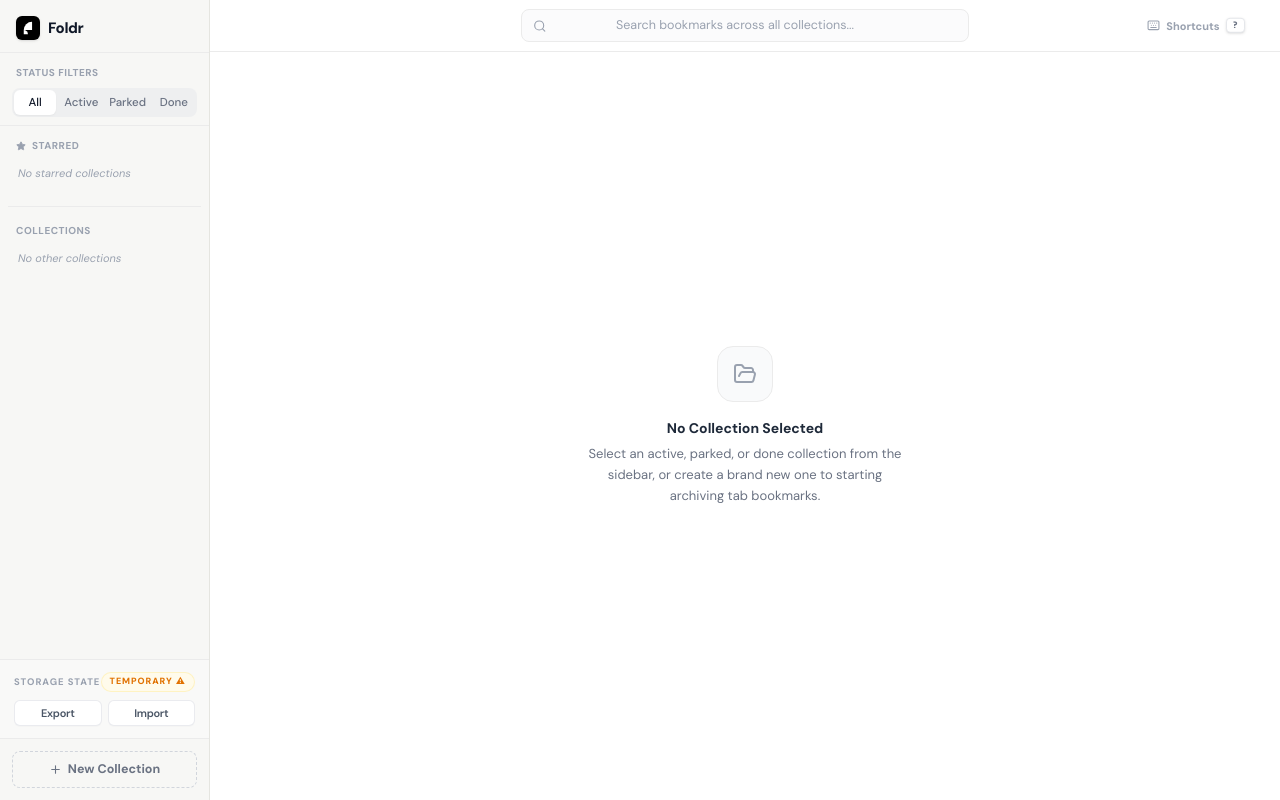
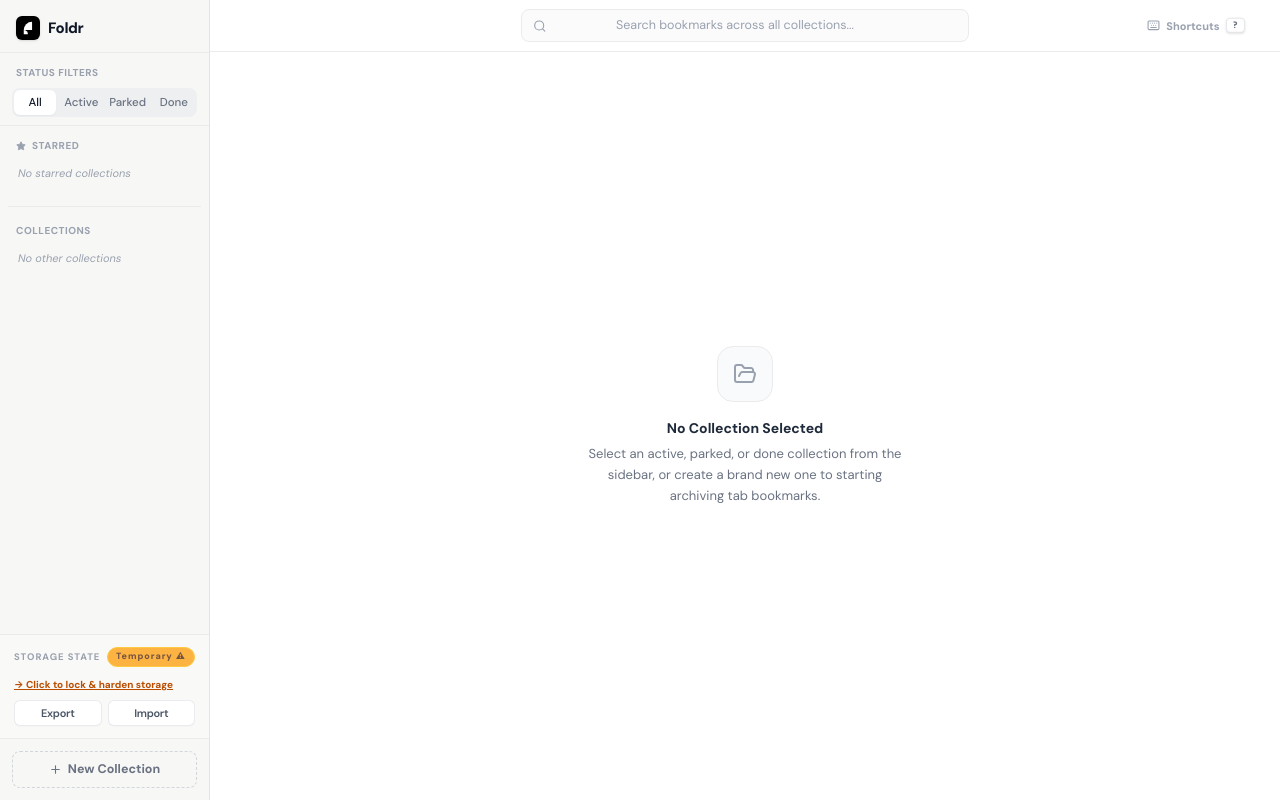
Before and after one commit to Pras-Pat/Foldr, a React (Vite) app: page / in a window 1280 px wide. Built offline with nearby package versions, Linux system fonts and the light colour scheme.

Commit message:
feat: add storage persistence hardening
Implement requestHardenedStorage to upgrade browser storage persistence via the StorageManager API and provide guidance for manual persistence via bookmarking.

```diff
--- a/src/App.tsx
+++ b/src/App.tsx
@@ -137,6 +137,52 @@ export default function App() {
     fileReader.readAsText(file);
     // Reset file input value to allow importing the same file again
     e.target.value = '';
+  };
+
+  const requestHardenedStorage = async () => {
+    if (typeof window === 'undefined' || !navigator.storage) {
+      showToast("Storage API is not supported in this browser.", "error");
+      return;
+    }
+
+    try {
+      const alreadyPersisted = await navigator.storage.persisted();
+      if (alreadyPersisted) {
+        setIsPersisted(true);
+        showToast("Storage state is already fully Hardened!", "success");
+        return;
+      }
+
+      // Try initial query
+      const granted = await navigator.storage.persist();
+      if (granted) {
+        setIsPersisted(true);
+        showToast("Storage state upgraded to Hardened!", "success");
+        return;
+      }
+
+      // If denied, tell them about browser rules (such as notification auto-grant or bookmark rules)
+      if ('Notification' in window) {
+        showToast("Opening prompt: grant permission to auto-enable secure storage.", "info");
+        const permission = await Notification.requestPermission();
+        if (permission === 'granted') {
+          const forceGranted = await navigator.storage.persist();
+          setIsPersisted(forceGranted);
+          if (forceGranted) {
+            showToast("Success! Storage state upgraded and Hardened.", "success");
+          } else {
+            showToast("Permission accepted! Please bookmark this tab to lock it.", "info");
+          }
+        } else {
+          showToast("Permission declined. To harden, please bookmark this tab manually.", "info");
+        }
+      } else {
+        showToast("To complete hardening, please bookmark this tab in your browser.", "info");
+      }
+    } catch (e) {
+      console.error(e);
+      showToast("Could not request hardening automatically.", "error");
+    }
   };
 
   // Helper: Cycle collection statuses Active -> Parked -> Done -> Active
@@ -419,6 +465,7 @@ export default function App() {
         isPersisted={isPersisted}
         onExportBackup={handleExportBackup}
         onImportBackup={handleImportBackup}
+        onRequestHarden={requestHardenedStorage}
       />
 
       {/* Flexible Right Main Content Viewport */}
--- a/src/components/Sidebar.tsx
+++ b/src/components/Sidebar.tsx
@@ -20,6 +20,7 @@ interface SidebarProps {
   isPersisted: boolean;
   onExportBackup: () => void;
   onImportBackup: (e: React.ChangeEvent<HTMLInputElement>) => void;
+  onRequestHarden: () => void;
 }
 
 export const Sidebar: React.FC<SidebarProps> = ({
@@ -34,6 +35,7 @@ export const Sidebar: React.FC<SidebarProps> = ({
   isPersisted,
   onExportBackup,
   onImportBackup,
+  onRequestHarden,
 }) => {
   // Drag states local to sidebar item
   const [draggedId, setDraggedId] = useState<string | null>(null);
@@ -275,18 +277,31 @@ export const Sidebar: React.FC<SidebarProps> = ({
       <div className="px-3.5 py-3 bg-[#F9F9F8] border-t border-[#EBEBEB] flex flex-col gap-2 shrink-0 select-none" id="sidebar-storage-section">
         <div className="flex items-center justify-between text-[9.5px] font-bold text-gray-400 uppercase tracking-widest" id="storage-status-header">
           <span>Storage State</span>
-          <span
+          <button
+            type="button"
+            onClick={onRequestHarden}
             id="storage-durability-pill"
-            className={`text-[9px] font-extrabold px-2 py-0.5 rounded-full select-none ${
+            className={`text-[9px] font-extrabold px-2 py-0.5 rounded-full select-none transition-all cursor-pointer hover:scale-105 active:scale-95 duration-150 focus:outline-none ${
               isPersisted
                 ? 'bg-emerald-50 text-emerald-600 border border-emerald-200/40'
-                : 'bg-amber-50 text-amber-600 border border-amber-200/40'
+                : 'bg-amber-50 text-amber-100/10 border border-amber-400 bg-amber-500 text-amber-950 animate-pulse'
             }`}
-            title={isPersisted ? "Hardened: Browser guarantees protection from automatic storage resets or disk clearing." : "Temporary: Browser cookies/private browsing settings may wipe local storage on exit. Back up regular copies!"}
+            title={isPersisted ? "Hardened: Browser guarantees protection from automatic storage resets or disk clearing." : "Temporary: Browser cookies/private browsing settings may wipe local storage on exit. Click here to secure and lock storage!"}
           >
             {isPersisted ? 'Hardened ✓' : 'Temporary ⚠'}
-          </span>
+          </button>
         </div>
+        {!isPersisted && (
+          <button
+            type="button"
+            onClick={onRequestHarden}
+            id="secure-storage-action-link"
+            className="text-[10px] text-left text-amber-700 hover:text-amber-800 font-bold underline transition-all focus:outline-none cursor-pointer mt-0.5"
+            title="Lock database storage from browser cleanup"
+          >
+            → Click to lock & harden storage
+          </button>
+        )}
         <div className="grid grid-cols-2 gap-1.5 text-center" id="storage-actions-grid">
           <button
             type="button"
```
